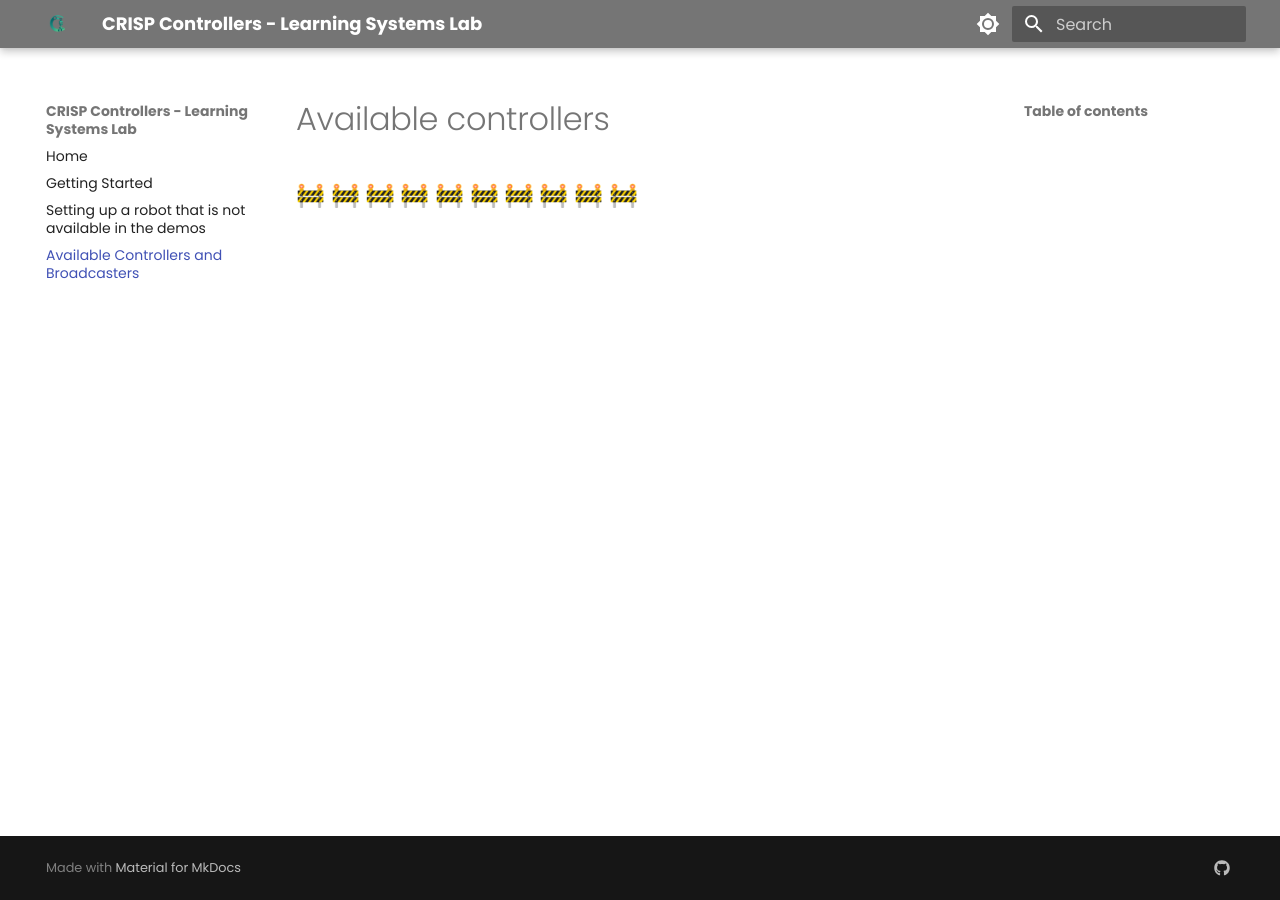
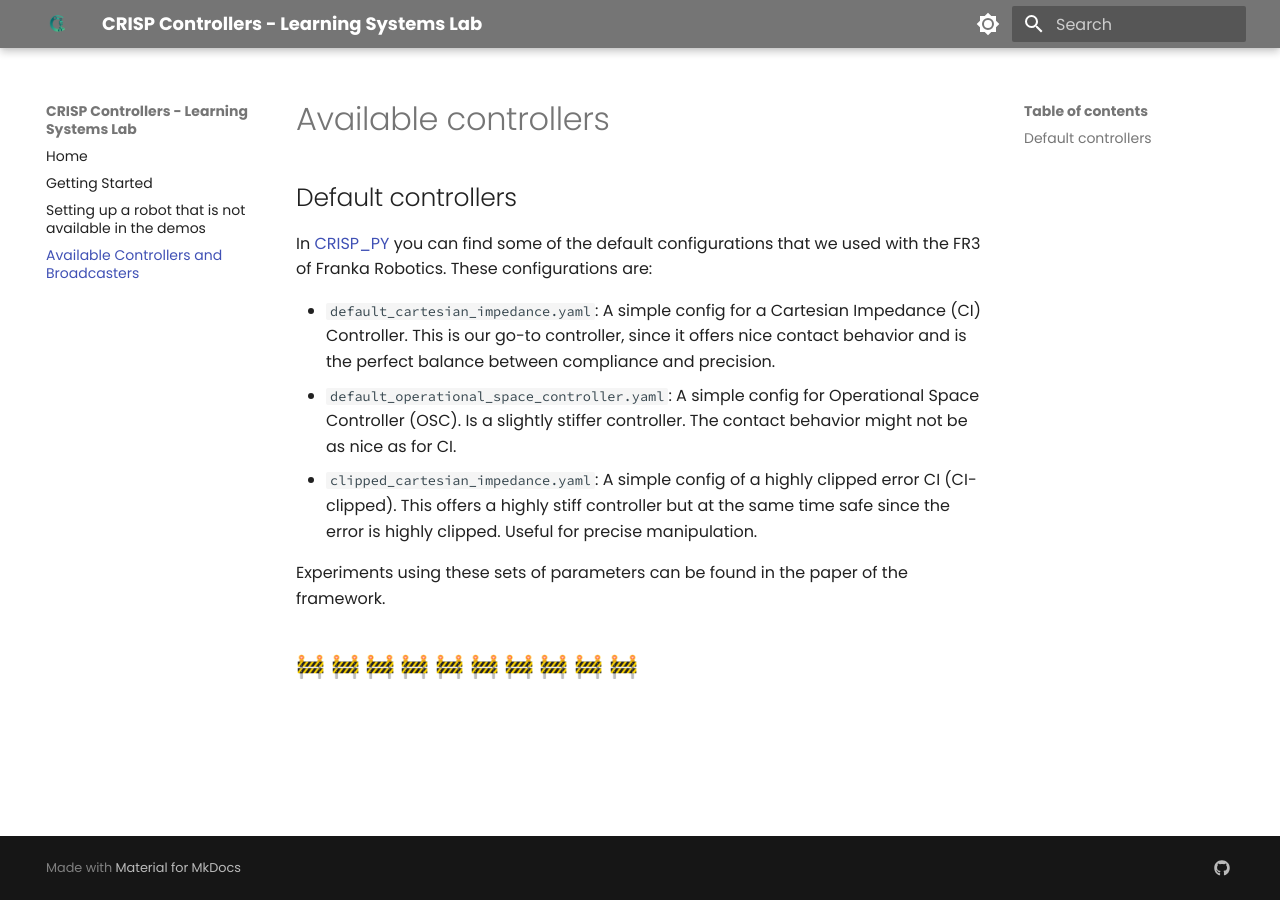
Before and after one commit to zordicom/crisp_controllers, an MkDocs documentation site: the page built from docs/controllers.md, in a window 1280 px wide. Built offline with MkDocs 1.6.1 and Material for MkDocs 9.7.7, drawn with Linux system fonts in a browser that asks for light colours; emoji names are drawn with the system emoji font.

```diff
--- a/docs/controllers.md
+++ b/docs/controllers.md
@@ -1,3 +1,14 @@
 # Available controllers
 
+## Default controllers
+
+In [CRISP_PY](https://github.com/utiasDSL/crisp_py/tree/main/config/control) you can find some of the default configurations that we used with the FR3 of Franka Robotics.
+These configurations are:
+
+- `default_cartesian_impedance.yaml`: A simple config for a Cartesian Impedance (CI) Controller. This is our go-to controller, since it offers nice contact behavior and is the perfect balance between compliance and precision.
+- `default_operational_space_controller.yaml`: A simple config for Operational Space Controller (OSC). Is a slightly stiffer controller. The contact behavior might not be as nice as for CI.
+- `clipped_cartesian_impedance.yaml`: A simple config of a highly clipped error CI (CI-clipped). This offers a highly stiff controller but at the same time safe since the error is highly clipped. Useful for precise manipulation.
+
+Experiments using these sets of parameters can be found in the paper of the framework.
+
 ## :construction: :construction: :construction: :construction: :construction: :construction: :construction: :construction: :construction: :construction:
--- a/mkdocs.yml
+++ b/mkdocs.yml
@@ -32,6 +32,8 @@
   font:
     text: Poppins
     # text: Montserrat
+    # text: Tahoma
+    # text: Roboto
     code: Source Code Pro
   features:
     - header.autohide
```
Also changed, not shown: docs/getting_started.md (+0 -3 lines).
